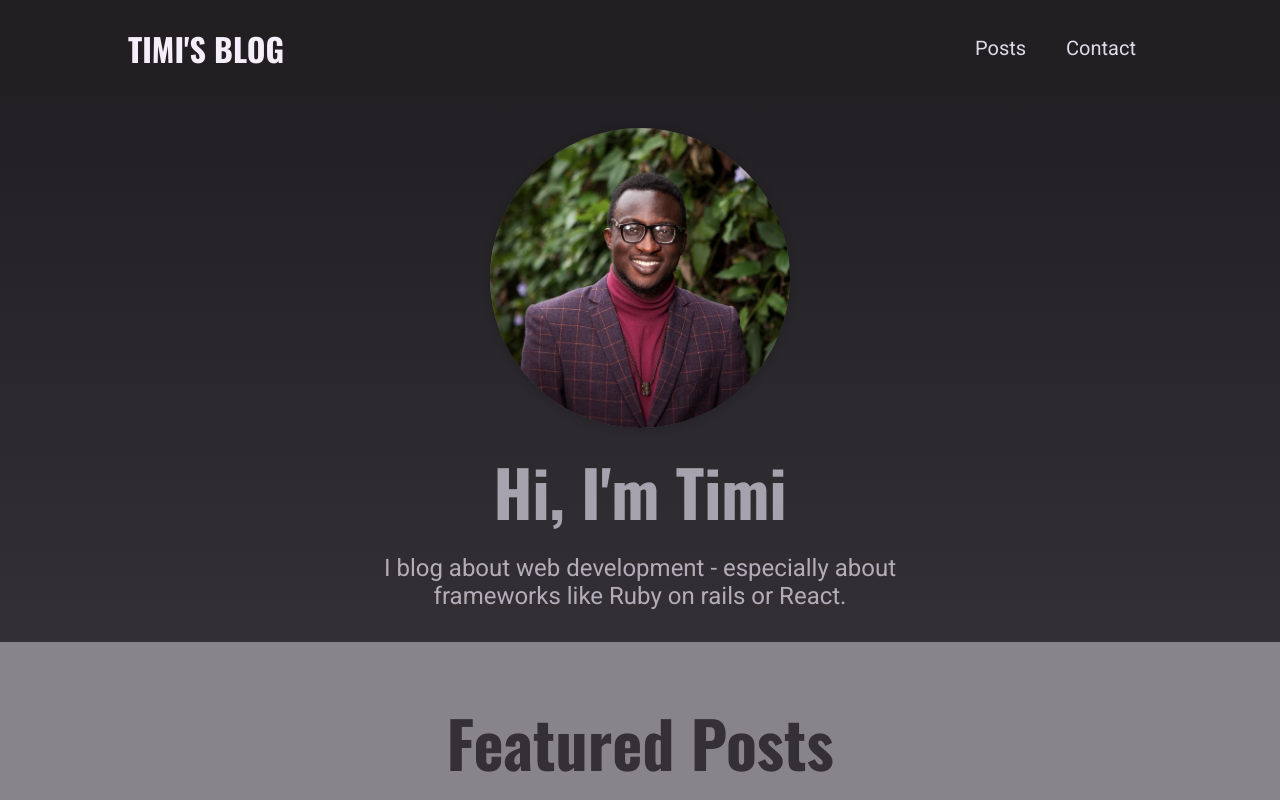
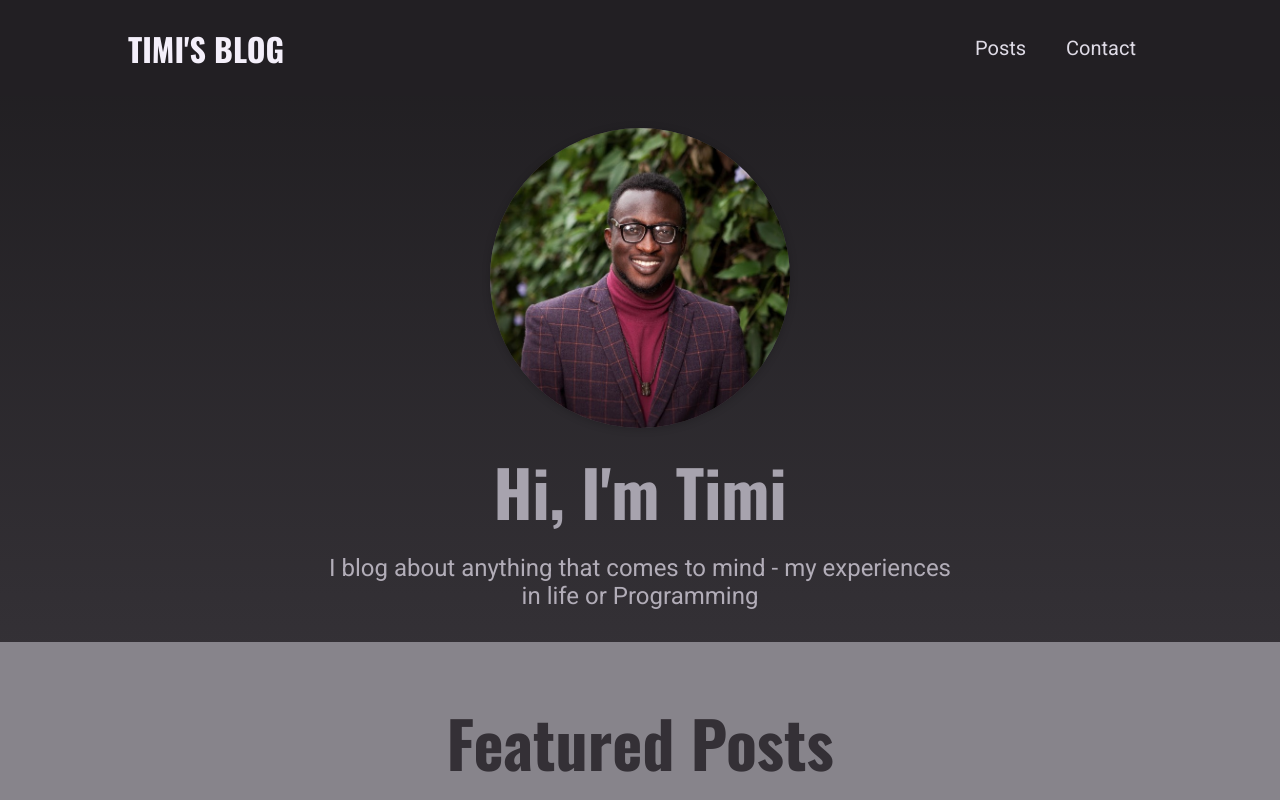
Before and after one commit to Harrytimbog/my-dev-blog, a Next.js app: page / in a window 1280 px wide. Shown: the top 800 px of the page. Built offline with nearby package versions, Linux system fonts and the light colour scheme.

Commit message:
Change hero content

```diff
--- a/components/home-page/hero.js
+++ b/components/home-page/hero.js
@@ -13,7 +13,7 @@ const Hero = () => {
         />
       </div>
       <h1>Hi, I'm Timi</h1>
-      <p>I blog about web development - especially about frameworks like Ruby on rails or React.</p>
+      <p>I blog about anything that comes to mind - my experiences in life or Programming</p>
     </section>
   )
 }
```
